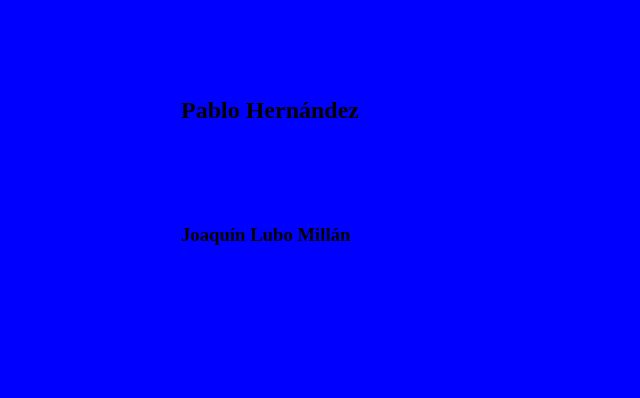
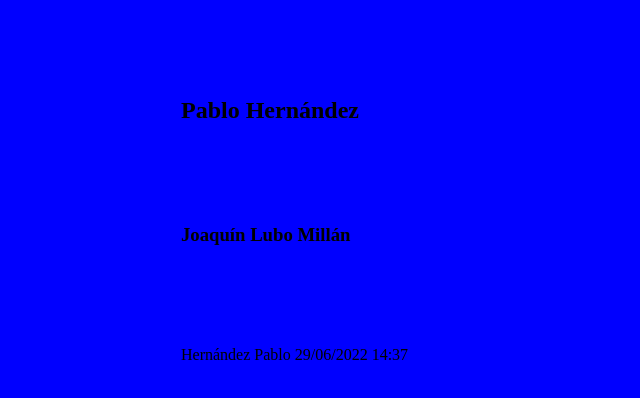
Before and after one commit to yukikreczmer/TP_SO_I4_Equipo104, a plain HTML site: page index.html in a window 1280 px wide. Shown: the part 240-638 px from the top of the page, without its empty margins (119-759 px from the left). Drawn offline with Linux system fonts and the light colour scheme.

Commit message:
Cambio de beta en el html

```diff
--- a/index.html
+++ b/index.html
@@ -10,5 +10,6 @@
 	<h1>Control de versiones</h1>
 	<h2>Pablo Hernández</h2>
 	<h3>Joaquín Lubo Millán</h3>
+	<p>Hernández Pablo 29/06/2022 14:37 </p>
 </body>
 </html>
```
Also changed, not shown: Respuesta_I4_104.txt (added).
